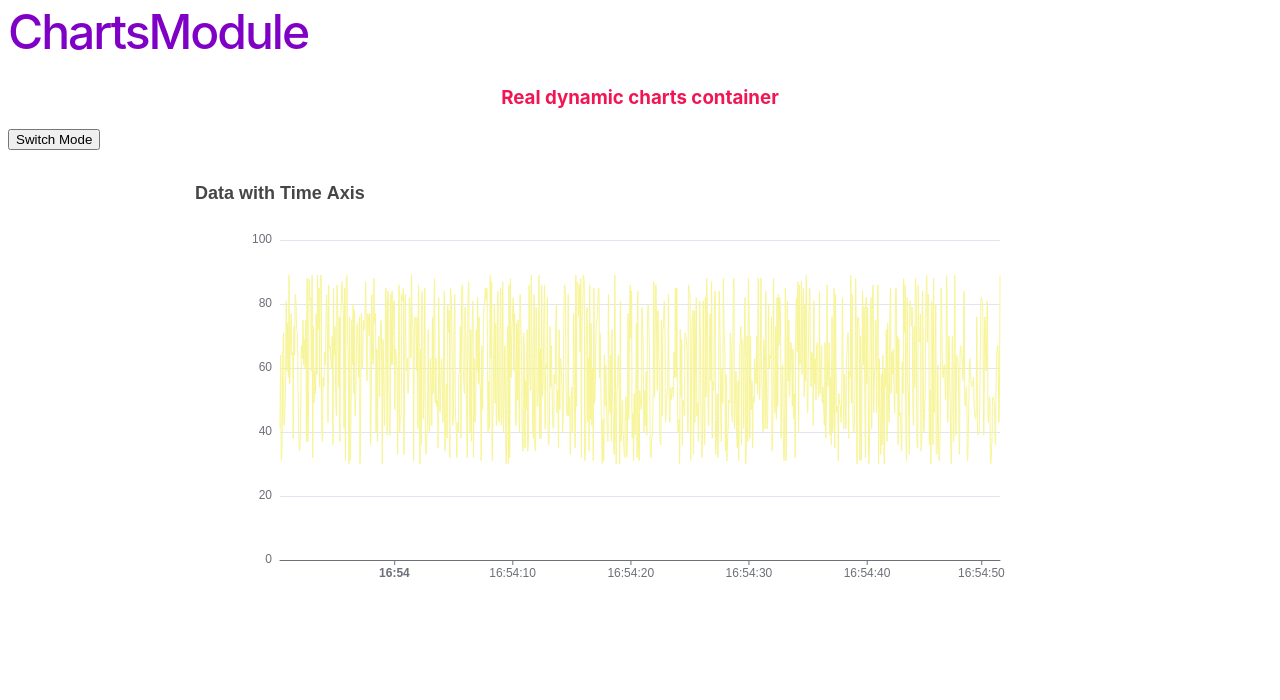
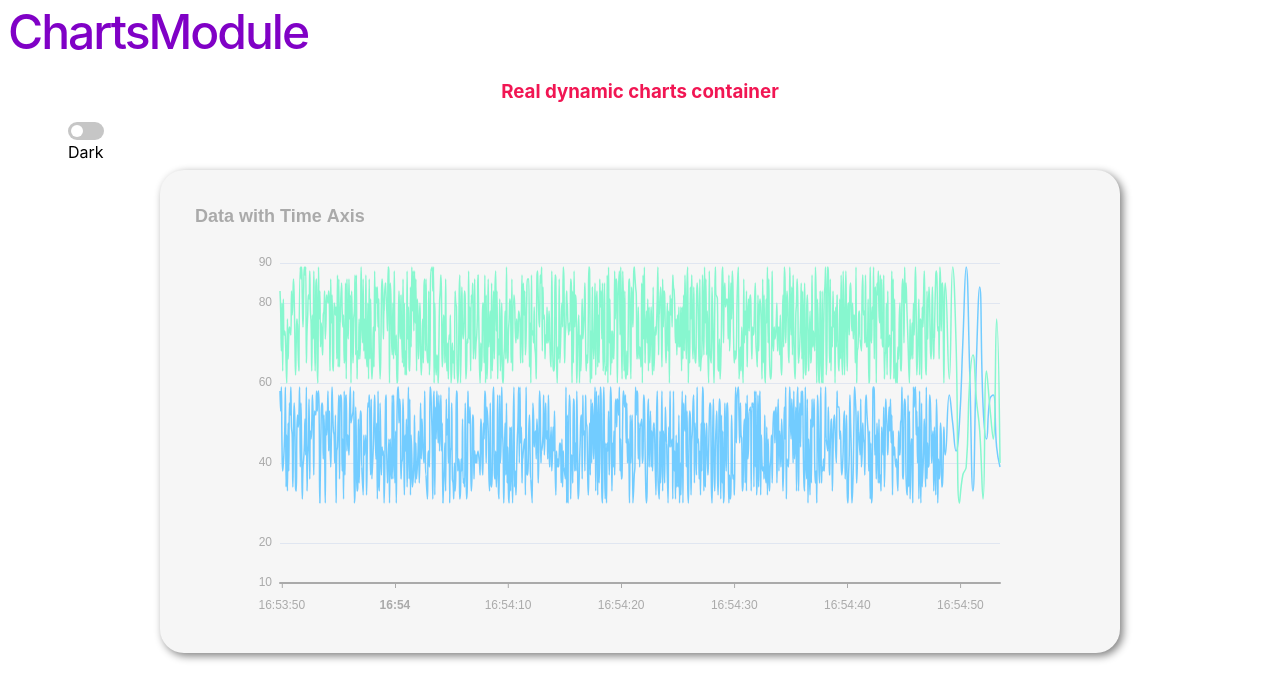
Before and after one commit to xGuix/POCApacheEchart, an Angular app: page / in a window 1280 px wide. Shown: the top 700 px of the page. Built offline with nearby package versions, Linux system fonts and the light colour scheme.

Commit message:
Dark & light themes setup => css variables issues

```diff
--- a/src/app/chart-view/chart-view.component.html
+++ b/src/app/chart-view/chart-view.component.html
@@ -1,5 +1,12 @@
 <h3>Real dynamic charts container</h3>
-<button (click)="toggleDarkMode()"> Switch Mode </button>
-<div class="container">
+
+<div class="dark-mode-switch" (click)="toggleDarkMode()">
+    <input type="checkbox" [checked]="isDarkMode" />
+    <span class="slider" id="darkModeToggle"> </span>
+    <label for="darkModeToggle"> Dark </label>
+</div>
+
+
+<div class="container" [ngClass]="isDarkMode ? 'darkContainer' : 'lightContainer'">
     <div [id]="chartId" class="chart"></div>
 </div>
--- a/src/app/chart-view/chart-view.component.scss
+++ b/src/app/chart-view/chart-view.component.scss
@@ -1,15 +1,36 @@
-$dark-theme-bkg: rgba(41,52,65,1);
-$light-theme-bkg: white;
 
-.container {
+$dark-theme-bkg: rgba(41, 52, 65, 1);
+$light-theme-bkg: rgba(246, 246, 246, 1);
+
+:root {
+    --dark-theme-bkg: #{$dark-theme-bkg};
+    --light-theme-bkg: #{$light-theme-bkg};
+}
+
+.darkContainer {
+    background-color: $dark-theme-bkg;
+    color: $light-theme-bkg;
+}
+
+.lightContainer{
+    background-color: $light-theme-bkg;
+    color: $dark-theme-bkg;
+}
+
+.container{
+    display: block;
+    margin: auto;
+    max-width: 960px;
+    padding-top: 9px;
     border-radius: 24px;
+    box-shadow: 3px 3px 9px grey;
 }
 
 .chart{
     max-width: 900px;
     height: 450px;
-    margin: 30px auto;
-    padding: 30px auto;
+    margin: 24px auto;
+    padding: 24px auto;
 }
 
 h3{
@@ -17,6 +38,70 @@ h3{
     display: flex;
     justify-content: center;
     align-items: center;
-    margin-top: 30px;
+    margin-top: 24px;
     color: oklch(61.42% 0.238 15.34);
 }
+
+----------------------------
+//Switch bouton
+----------------------------
+label{
+    position: relative;
+    margin-bottom: auto;
+}
+
+.dark-mode-switch {
+  position: relative;
+  display: inline-block;
+  width: 36px;
+  height: 18px;
+  margin-left: 60px;
+  margin-bottom: 30px;
+}
+
+.dark-mode-switch input {
+  opacity: 0;
+  width: 0;
+  height: 0;
+}
+
+.slider {
+  position: absolute;
+  cursor: pointer;
+  top: 0;
+  left: 0;
+  right: 0;
+  bottom: 0;
+  background-color: #aaaa;
+  -webkit-transition: .3s;
+  transition: .3s;
+  border-radius: 34px;
+
+}
+
+.slider:before {
+  position: absolute;
+  content: "";
+  height: 12px;
+  width: 12px;
+  left: 3px;
+  bottom: 3px;
+  background-color: white;
+  -webkit-transition: .3s;
+  transition: .3s;
+  border-radius: 50%;
+}
+
+input:checked + .slider {
+  background-color: rgb(241, 22, 83);
+}
+
+input:focus + .slider {
+  box-shadow: 0 0 1px rgb(241, 22, 83);
+}
+
+input:checked + .slider:before {
+  -webkit-transform: translateX(18px);
+  -ms-transform: translateX(18px);
+  transform: translateX(18px);
+}
--- a/src/app/chart-view/chart-view.component.ts
+++ b/src/app/chart-view/chart-view.component.ts
@@ -1,6 +1,7 @@
 import {
   AfterViewInit,
   Component,
+  ElementRef,
   Input,
   OnChanges,
   SimpleChanges,
@@ -15,10 +16,13 @@ import * as echarts from 'echarts';
 export class ChartViewComponent implements AfterViewInit, OnChanges {
   @Input() chartId!: string;
   data: any[] = [];
+  data2: any[] = [];
   isDarkMode = false;
   chart: any;
+  darkColor!: string;
+  lightColor!: string;
 
-  constructor() {}
+  constructor(private elementRef: ElementRef) {}
 
   ngOnChanges(changes: SimpleChanges) {
     if (changes['isDarkMode'] && this.chart) {
@@ -29,16 +33,23 @@ export class ChartViewComponent implements AfterViewInit, OnChanges {
   ngAfterViewInit() {
     this.chart = echarts.init(document.getElementById(this.chartId));
 
-    // Initialiser les données du graphique
+    // Correction : Utilisez les noms de variables sans le signe `$`
+    this.darkColor = getComputedStyle(
+      this.elementRef.nativeElement
+    ).getPropertyValue('--dark-theme-bkg');
+    this.lightColor = getComputedStyle(
+      this.elementRef.nativeElement
+    ).getPropertyValue('--light-theme-bkg');
+    console.log(this.darkColor);
+    console.log(this.lightColor);
+
     this.initializeChartData();
-    // Afficher le graphique
     this.renderChart();
 
-    // Mettre à jour les données périodiquement
     setInterval(() => {
       this.updateChartData();
       this.renderChart();
-    }, 100);
+    }, 300);
   }
 
   toggleDarkMode() {
@@ -53,7 +64,8 @@ export class ChartViewComponent implements AfterViewInit, OnChanges {
     const oneMinuteEarlier = new Date(currentTime.getTime() - 60000);
     for (let i = 0; i < 1000; i++) {
       const date = new Date(oneMinuteEarlier.getTime() + i * 60);
-      this.data.push([date, Math.floor(Math.random() * 60) + 30]);
+      this.data.push([date, Math.floor(Math.random() * 30) + 30]);
+      this.data2.push([date, Math.floor(Math.random() * 30) + 60]);
     }
   }
 
@@ -61,6 +73,9 @@ export class ChartViewComponent implements AfterViewInit, OnChanges {
     this.chart.setOption({
       title: {
         text: 'Data with Time Axis',
+        textStyle: {
+          color: this.isDarkMode ? '#eee' : '#aaa',
+        },
       },
       tooltip: {
         trigger: 'axis',
@@ -74,27 +89,58 @@ export class ChartViewComponent implements AfterViewInit, OnChanges {
         splitLine: {
           show: false,
         },
+        axisLine: {
+          lineStyle: {
+            color: this.isDarkMode ? '#eee' : '#aaa',
+            width: 2,
+          },
+        },
+        axisTick: {
+          linestyle: {
+            color: this.isDarkMode ? '#eee' : '#aaa',
+          },
+        },
+        axisLabel: {
+          color: this.isDarkMode ? '#eee' : '#aaa',
+          fontSize: 12,
+          padding: [9, 0],
+        },
       },
       yAxis: {
         type: 'value',
         boundaryGap: [0, '100%'],
-        max: 100,
+        min: 10,
+        max: 90,
         splitLine: {
           show: true,
         },
+        axisLabel: {
+          color: this.isDarkMode ? '#eee' : '#aaa',
+        },
       },
-      color: ['#f7f494'],
+      color: ['#72ccff', '#87f7cf'],
       series: [
         {
           name: 'Fake Data',
           type: 'line',
           lineStyle: {
-            width: 1,
+            width: 1.5,
           },
           smooth: true,
           animation: false,
           showSymbol: false,
           data: this.data,
+        },
+        {
+          name: 'Fake Data 2',
+          type: 'line',
+          lineStyle: {
+            width: 1.5,
+          },
+          smooth: true,
+          animation: false,
+          showSymbol: false,
+          data: this.data2,
         },
       ],
     });
@@ -107,14 +153,17 @@ export class ChartViewComponent implements AfterViewInit, OnChanges {
   private updateChartData() {
     if (this.data.length > 1000) {
       this.data.shift();
+      this.data2.shift();
     }
     this.data.push(this.randomData());
+    this.data2.push(this.randomData());
   }
 
   public updateBackgroundColor() {
     if (this.chart) {
       this.chart.setOption({
-        backgroundColor: this.isDarkMode ? 'rgba(41,52,65,1)' : 'white',
+        backgroundColor: this.isDarkMode ? this.darkColor : this.lightColor,
+        color: this.isDarkMode ? 'white' : 'black',
       });
     }
   }
```
